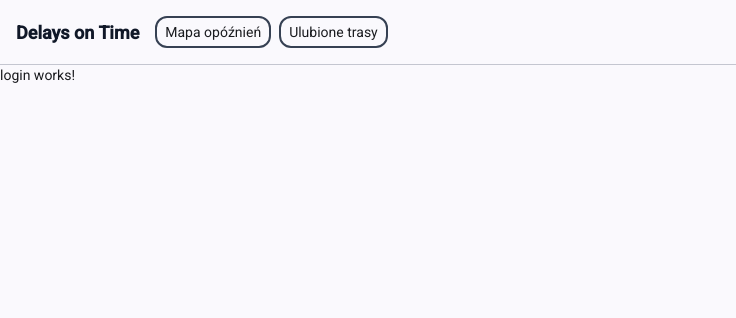
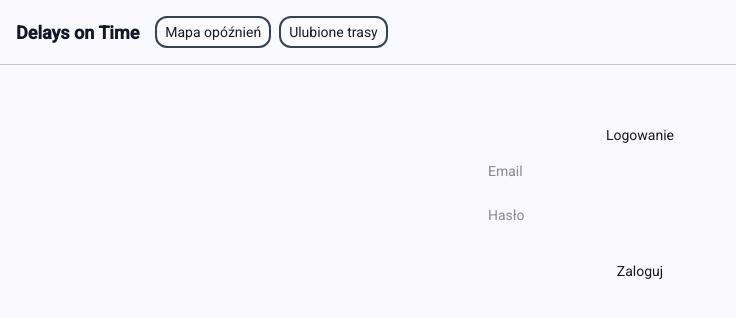
Before and after one commit to lukaszpodoba/HackYeah, an Angular app in the folder frontend/: page /auth/login in a window 1280 px wide. Before the commit this address led to /auth. Shown: the top 318 px of the page, without its empty margins (0-736 px from the left). Built offline with nearby package versions, Linux system fonts and the light colour scheme.

Commit message:
feat(auth): add simple login + redirect to /feed; fix(feed): remove unused NgStyle import

```diff
--- a/frontend/angular.json
+++ b/frontend/angular.json
@@ -87,5 +87,8 @@
         }
       }
     }
+  },
+  "cli": {
+    "analytics": "be7099b8-3cc6-4585-999b-2d39996127c0"
   }
 }
--- a/frontend/src/app/app.config.ts
+++ b/frontend/src/app/app.config.ts
@@ -1,12 +1,15 @@
-import { ApplicationConfig, provideBrowserGlobalErrorListeners, provideZonelessChangeDetection } from '@angular/core';
+import {
+  ApplicationConfig,
+  provideBrowserGlobalErrorListeners,
+  provideZonelessChangeDetection,
+} from '@angular/core';
 import { provideRouter } from '@angular/router';
-
 import { routes } from './app.routes';
 
 export const appConfig: ApplicationConfig = {
   providers: [
     provideBrowserGlobalErrorListeners(),
     provideZonelessChangeDetection(),
-    provideRouter(routes)
-  ]
+    provideRouter(routes),
+  ],
 };
--- a/frontend/src/app/app.routes.ts
+++ b/frontend/src/app/app.routes.ts
@@ -10,6 +10,7 @@ export const routes: Routes = [
     loadChildren: () => import('./features/feed/feed.routes').then((r) => r.FEED_ROUTES),
   },
 
-  { path: '', redirectTo: '/feed', pathMatch: 'full' },
-  { path: '**', redirectTo: '/auth' },
+  { path: '', pathMatch: 'full', redirectTo: 'auth/login' },
+
+  { path: '**', redirectTo: 'auth/login' },
 ];
--- a/frontend/src/app/app.ts
+++ b/frontend/src/app/app.ts
@@ -1,12 +1,13 @@
 import { Component, signal } from '@angular/core';
+import { RouterLink, RouterLinkActive, RouterOutlet } from '@angular/router';
 import { MatDividerModule } from '@angular/material/divider';
-import { RouterLink, RouterLinkActive, RouterOutlet } from '@angular/router';
 
 @Component({
   selector: 'app-root',
+  standalone: true,
   imports: [RouterOutlet, RouterLink, RouterLinkActive, MatDividerModule],
   templateUrl: './app.html',
-  styleUrl: './app.scss',
+  styleUrls: ['./app.scss'],
 })
 export class App {
   protected readonly title = signal('frontend');
--- a/frontend/src/app/features/auth/auth.routes.ts
+++ b/frontend/src/app/features/auth/auth.routes.ts
@@ -1,8 +1,6 @@
 import { Routes } from '@angular/router';
 
 export const AUTH_ROUTES: Routes = [
-  {
-    path: '',
-    loadComponent: () => import('./login/login').then((c) => c.Login),
-  },
+  { path: '', pathMatch: 'full', redirectTo: 'login' },
+  { path: 'login', loadComponent: () => import('./login/login').then(m => m.Login) },
 ];
--- a/frontend/src/app/features/auth/login/login.html
+++ b/frontend/src/app/features/auth/login/login.html
@@ -1 +1,19 @@
-<p>login works!</p>
+<div style="max-width:320px;margin:60px auto;text-align:center;">
+  <h2>Logowanie</h2>
+
+  <input
+    [(ngModel)]="email"
+    type="email"
+    placeholder="Email"
+    style="display:block;width:100%;padding:8px;margin:8px 0;"
+  />
+
+  <input
+    [(ngModel)]="password"
+    type="password"
+    placeholder="Hasło"
+    style="display:block;width:100%;padding:8px;margin:8px 0;"
+  />
+
+  <button (click)="login()" style="padding:8px 16px;margin-top:12px;">Zaloguj</button>
+</div>
--- a/frontend/src/app/features/auth/login/login.scss
+++ b/frontend/src/app/features/auth/login/login.scss
@@ -0,0 +1 @@
+/* może być puste */
--- a/frontend/src/app/features/auth/login/login.ts
+++ b/frontend/src/app/features/auth/login/login.ts
@@ -1,11 +1,24 @@
 import { Component } from '@angular/core';
+import { CommonModule } from '@angular/common';
+import { FormsModule } from '@angular/forms';
+import { Router } from '@angular/router';
 
 @Component({
   selector: 'app-login',
-  imports: [],
+  standalone: true,
+  imports: [CommonModule, FormsModule],
   templateUrl: './login.html',
-  styleUrl: './login.scss'
+  styleUrls: ['./login.scss'],
 })
 export class Login {
+  email = '';
+  password = '';
 
+  constructor(private router: Router) {}
+
+  login() {
+    alert(`Zalogowano jako: ${this.email}`);
+    // po kliknięciu OK na alercie przechodzi na mapę (feed)
+    this.router.navigate(['/feed']);
+  }
 }
--- a/frontend/src/app/features/feed/dumb-components/feed-card-component/feed-card-component.ts
+++ b/frontend/src/app/features/feed/dumb-components/feed-card-component/feed-card-component.ts
@@ -6,11 +6,11 @@ import { MatIconModule } from '@angular/material/icon';
 import { MatCardModule } from '@angular/material/card';
 import { ReportCategory } from '../../../../core/models/util.model';
 import { TimeAgoPipe } from '../../../../shared/pipe/time-ago.pipe';
-import { NgStyle } from '@angular/common';
+
 
 @Component({
   selector: 'app-feed-card-component',
-  imports: [MatCardModule, MatButtonModule, MatChipsModule, MatIconModule, TimeAgoPipe, NgStyle],
+  imports: [MatCardModule, MatButtonModule, MatChipsModule, MatIconModule, TimeAgoPipe],
   templateUrl: './feed-card-component.html',
 })
 export class FeedCardComponent {
```
Also changed, not shown: 1 other file (tests, documents, lock files or other folders).
